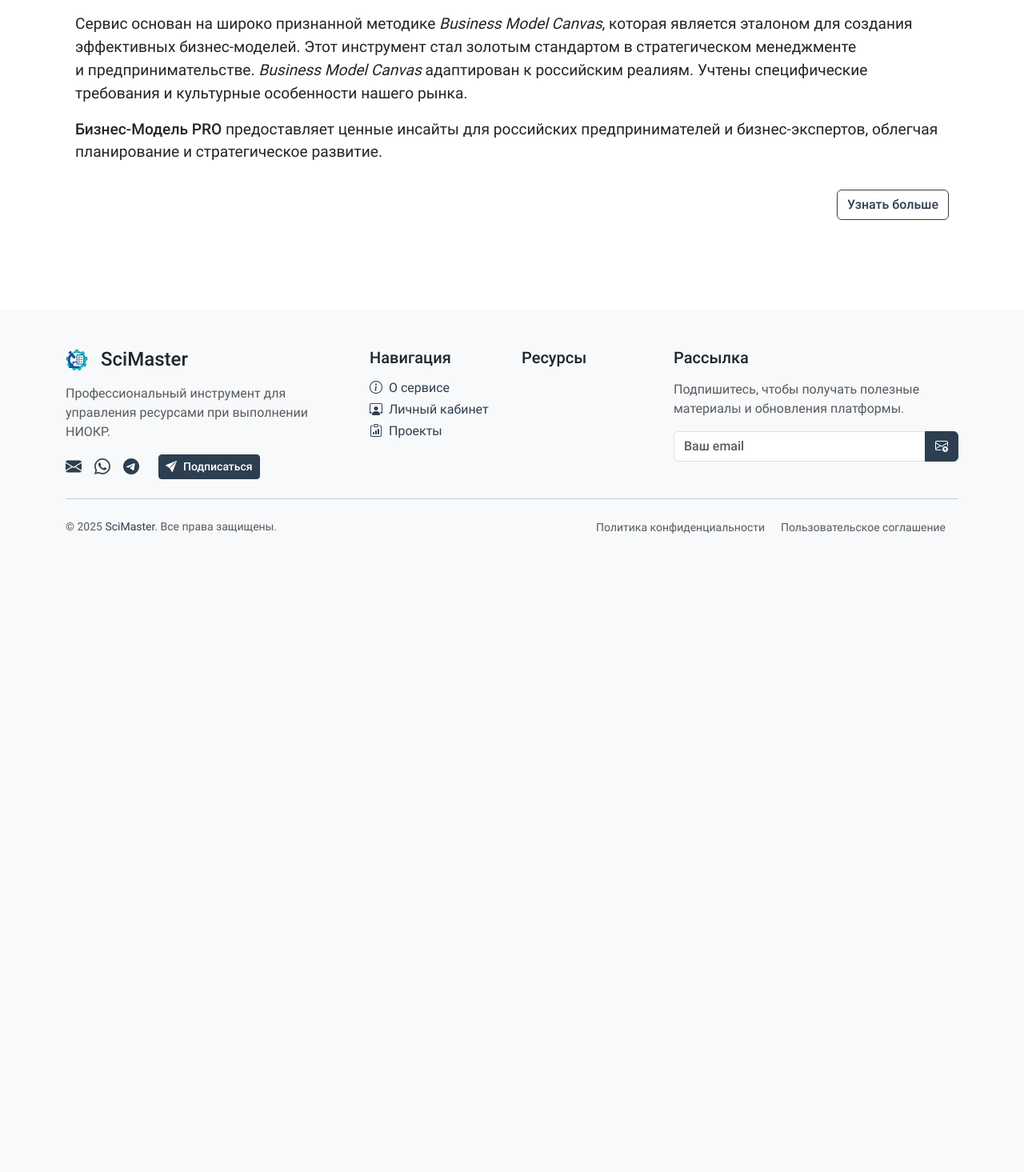
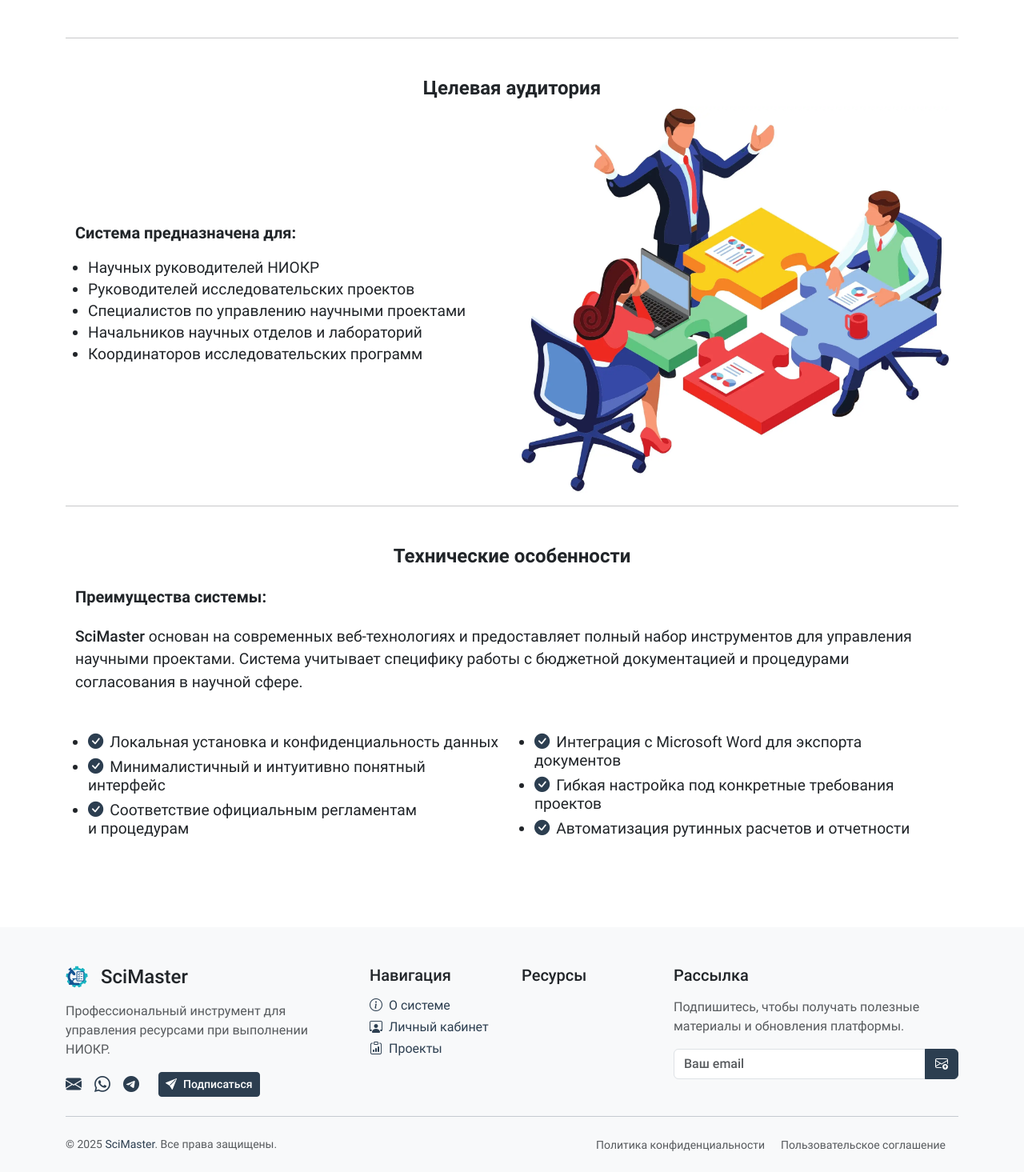
Before and after one commit to Hildbjorn/SciMaster, a Django app: page / in a window 1280 px wide. Shown: the part 3000-4465 px from the top of the page at 80% size. Before the commit the page ends 3667 px from the top, so only its background shows below. Run offline with Django 5.2, Linux system fonts and the light colour scheme; style sheets or scripts are compiled from the project's sources; parts of the project's set-up code (start-up, migrations or seed data) failed here and were passed over; some libraries are stand-ins or nearby versions.

Commit message:
2025-08-30

```diff
--- a/src/home/templates/home/components/about.html
+++ b/src/home/templates/home/components/about.html
@@ -3,69 +3,152 @@
 <!-- ======= About Section ======= -->
 <section id="about" class="py-5">
   <div class="container py-3 py-lg-5">
-    <h2 class="text-center mb-5">О сервисе</h2>
-    <h4 class="text-center mb-5">Сервис &laquo;Бизнес-Модель PRO&raquo;&nbsp;&mdash; это онлайн инструмент самостоятельного моделирования и&nbsp;оценки проектов, который поможет принять взвешенные решения для&nbsp;их&nbsp;реализации</h4>
+    <h2 class="text-center mb-5">О&nbsp;системе</h2>
+    <h4 class="text-center mb-5">SciMaster&nbsp;&mdash; это специализированная система управления НИОКР для&nbsp;научных руководителей</h4>
 
-    <h4 class="fw-bold text-center mb-5">Инструменты для&nbsp;вашего бизнеса</h4>
+    <h4 class="fw-bold text-center mb-5">Ключевые возможности системы</h4>
     <div class="row mx-auto px-0">
       <div class="col-lg-6 d-flex flex-column justify-content-center order-1 order-lg-1">
-        <img class="img-fluid" src="{% static 'img/stickers/canvas.webp' %}" alt="Шаблон" />
+        <img class="img-fluid" src="{% static 'img/elements/rnd.webp' %}" alt="Научные исследования" />
       </div>
       <div class="col-lg-6 d-flex flex-column justify-content-center order-2 order-lg-2">
         <h5 class="mt-3 fw-bold">Основные функции:</h5>
         <ul>
-          <li class="mt-1">Составление паспорта проекта</li>
-          <li class="mt-1">Разработка бизнес-модели проекта</li>
-          <li class="mt-1">Расчет показателей эффективности и&nbsp;оценка проекта</li>
-          <li class="mt-1">Выдача рекомендаций по&nbsp;реализации проекта</li>
-          <li class="mt-1">
-            ИИ Помощник по&nbsp;планированию <i>(bm-copilot)</i>
-          </li>
-          <li class="mt-1">
-            Направление проекта инвесторам <i>(по ссылке)</i>
-          </li>
-          <li class="mt-1">Формирование документов в&nbsp;формате&nbsp;PDF</li>
+          <li class="mt-1">Иерархическое управление работами: Проекты &rarr; Этапы &rarr; Мероприятия &rarr; Задачи</li>
+          <li class="mt-1">Назначение исполнителей с&nbsp;учетом должностей и&nbsp;квалификации</li>
+          <li class="mt-1">Автоматизированный расчет стоимости работ и&nbsp;трудоемкости</li>
+          <li class="mt-1">Интеграция с&nbsp;Формой 2-НИОКР ОПК</li>
+          <li class="mt-1">Управление субподрядчиками и&nbsp;соисполнителями</li>
+          <li class="mt-1">Формирование отчетности в&nbsp;формате Word</li>
+          <li class="mt-1">Визуализация прогресса и&nbsp;контроль сроков</li>
         </ul>
       </div>
     </div>
 
     <hr class="hr mb-5" />
 
-    <h4 class="fw-bold text-center mb-5">Целевая аудитория</h4>
+    <h4 class="fw-bold text-center mb-5">Процедура привлечения соисполнителей</h4>
+    <div class="row mx-auto px-0 mb-5">
+      <div class="col-12 text-center">
+        <img src="{% static 'img/schemes/scheme_01.svg' %}" alt="Процедура привлечения соисполнителей" class="img-fluid scheme-image" style="max-height: 400px; cursor: pointer;" data-bs-toggle="modal" data-bs-target="#schemeModal" data-scheme-src="{% static 'img/schemes/scheme_01.svg' %}" />
+      </div>
+    </div>
+
+    <hr class="hr mb-5" />
+
+    <h4 class="fw-bold text-center mb-5">Рабочий процесс системы</h4>
+    <div class="row mx-auto px-0 mb-5">
+      <div class="col-12 text-center">
+        <img src="{% static 'img/schemes/scheme_02.svg' %}" alt="Рабочий процесс системы" class="img-fluid scheme-image" style="max-height: 500px; cursor: pointer;" data-bs-toggle="modal" data-bs-target="#schemeModal" data-scheme-src="{% static 'img/schemes/scheme_02.svg' %}" />
+      </div>
+    </div>
+
+    <hr class="hr mb-5" />
+
+    <h4 class="fw-bold text-center mb-5">Взаимодействие страниц системы</h4>
+    <div class="row mx-auto px-0 mb-5">
+      <div class="col-12 text-center">
+        <img src="{% static 'img/schemes/scheme_03.svg' %}" alt="Взаимодействие страниц системы" class="img-fluid scheme-image" style="max-height: 600px; cursor: pointer;" data-bs-toggle="modal" data-bs-target="#schemeModal" data-scheme-src="{% static 'img/schemes/scheme_03.svg' %}" />
+      </div>
+    </div>
+
+    <hr class="hr mb-5" />
+
+    <h4 class="fw-bold text-center">Целевая аудитория</h4>
     <div class="row mx-auto px-0">
       <div class="col-lg-6 d-flex flex-column justify-content-center order-1 order-lg-2">
-        <img class="img-fluid" src="{% static 'img/stickers/audience.webp' %}" alt="Целевая аудитория" />
+        <img class="img-fluid" src="{% static 'img/elements/sci_masters.webp' %}" alt="Целевая аудитория" />
       </div>
       <div class="col-lg-6 d-flex flex-column justify-content-center order-2 order-lg-1">
-        <h5 class="mb-3 fw-bold">Сервис идеально подходит:</h5>
+        <h5 class="mb-3 fw-bold">Система предназначена для:</h5>
         <ul>
-          <li class="mt-1">Руководителям и&nbsp;владельцам бизнеса</li>
-          <li class="mt-1">Специалистам по&nbsp;управлению и&nbsp;планированию</li>
-          <li class="mt-1">Студентам бизнес-курсов и&nbsp;экономических дисциплин</li>
-          <li class="mt-1">Частным предпринимателям и&nbsp;владельцам стартапов</li>
-          <li class="mt-1">Независимым профессионалам и&nbsp;фрилансерам</li>
+          <li class="mt-1">Научных руководителей НИОКР</li>
+          <li class="mt-1">Руководителей исследовательских проектов</li>
+          <li class="mt-1">Специалистов по&nbsp;управлению научными проектами</li>
+          <li class="mt-1">Начальников научных отделов и&nbsp;лабораторий</li>
+          <li class="mt-1">Координаторов исследовательских программ</li>
         </ul>
       </div>
     </div>
 
     <hr class="hr mb-5" />
 
-    <h4 class="fw-bold text-center">Зарекомендовавшая себя методика</h4>
-    <img class="img-fluid my-5" src="{% static 'img/elements/business_model_composition.webp' %}" alt="Состав бизнес-модели" />
+    <h4 class="fw-bold text-center">Технические особенности</h4>
     <div class="row mx-auto px-0">
       <div class="col-lg-12 d-flex flex-column order-2 order-lg-2">
-        <h5 class="mt-3 fw-bold">Фундамент сервиса</h5>
+        <h5 class="mt-3 fw-bold">Преимущества системы:</h5>
         <p class="mt-3">
-          Сервис основан на&nbsp;широко признанной методике <i>Business Model Canvas</i>, которая является эталоном для создания эффективных бизнес-моделей. Этот инструмент стал золотым стандартом в&nbsp;стратегическом менеджменте и&nbsp;предпринимательстве. <i>Business Model Canvas</i> адаптирован к&nbsp;российским реалиям. Учтены специфические требования и&nbsp;культурные особенности нашего рынка.
+          <strong>SciMaster</strong> основан на&nbsp;современных веб-технологиях и&nbsp;предоставляет полный набор инструментов для управления научными проектами. Система учитывает специфику работы с&nbsp;бюджетной документацией и&nbsp;процедурами согласования в&nbsp;научной сфере.
         </p>
-        <p class="mt-0">
-          <b>Бизнес-Модель PRO</b> предоставляет ценные инсайты для&nbsp;российских предпринимателей и&nbsp;бизнес-экспертов, облегчая планирование и&nbsp;стратегическое развитие.
-        </p>
-        <p class="mt-3 text-center text-md-end">
-          <a class="btn btn-outline-primary" href="#">Узнать больше</a>
-        </p>
+        <div class="row mt-4">
+          <div class="col-md-6">
+            <ul>
+              <li class="mt-2">
+                <i class="bi bi-check-circle-fill text-primary me-2"></i>Локальная установка и&nbsp;конфиденциальность данных
+              </li>
+              <li class="mt-2">
+                <i class="bi bi-check-circle-fill text-primary me-2"></i>Минималистичный и&nbsp;интуитивно понятный интерфейс
+              </li>
+              <li class="mt-2">
+                <i class="bi bi-check-circle-fill text-primary me-2"></i>Соответствие официальным регламентам и&nbsp;процедурам
+              </li>
+            </ul>
+          </div>
+          <div class="col-md-6">
+            <ul>
+              <li class="mt-2">
+                <i class="bi bi-check-circle-fill text-primary me-2"></i>Интеграция с&nbsp;Microsoft Word для экспорта документов
+              </li>
+              <li class="mt-2">
+                <i class="bi bi-check-circle-fill text-primary me-2"></i>Гибкая настройка под конкретные требования проектов
+              </li>
+              <li class="mt-2">
+                <i class="bi bi-check-circle-fill text-primary me-2"></i>Автоматизация рутинных расчетов и&nbsp;отчетности
+              </li>
+            </ul>
+          </div>
+        </div>
       </div>
     </div>
   </div>
 </section>
+
+<!-- Modal для увеличения схем (полноэкранный) -->
+<div class="modal fade" id="schemeModal" tabindex="-1" aria-hidden="true">
+  <div class="modal-dialog modal-fullscreen">
+    <div class="modal-content">
+      <div class="modal-header">
+        <h5 class="modal-title">Просмотр схемы</h5>
+        <button type="button" class="btn-close" data-bs-dismiss="modal" aria-label="Close"></button>
+      </div>
+      <div class="modal-body text-center">
+        <div class="container-fluid h-100">
+          <div class="row h-100">
+            <div class="col-12 d-flex align-items-center justify-content-center">
+              <img id="modalSchemeImage" src="" class="img-fluid" style="max-height: 90vh; object-fit: contain;" alt="Увеличенное изображение схемы" />
+            </div>
+          </div>
+        </div>
+      </div>
+      <div class="modal-footer">
+        <button type="button" class="btn btn-secondary" data-bs-dismiss="modal"><i class="bi bi-x-circle me-1"></i>Закрыть</button>
+      </div>
+    </div>
+  </div>
+</div>
+
+<script>
+  // Скрипт для работы модального окна с увеличенными схемами
+  document.addEventListener('DOMContentLoaded', function () {
+    const schemeImages = document.querySelectorAll('.scheme-image')
+    const modalSchemeImage = document.getElementById('modalSchemeImage')
+
+    schemeImages.forEach((image) => {
+      image.addEventListener('click', function () {
+        const schemeSrc = this.getAttribute('data-scheme-src')
+        modalSchemeImage.src = schemeSrc
+      })
+    })
+  })
+</script>
 <!-- ===== End About Section ===== -->
--- a/src/home/templates/home/components/hero.html
+++ b/src/home/templates/home/components/hero.html
@@ -29,9 +29,9 @@
               <div class="col-11 text-light">Сокращает трудозатраты научных руководителей</div>
             </div>
           </div>
-          <div class="d-flex justify-content-center justify-content-xl-start row gap-4">
+          {% comment %} <div class="d-flex justify-content-center justify-content-xl-start row gap-4">
             <h2 class="text-warning fs-1 mb-5"><i class="bi bi-lightbulb pe-3"></i>Идея воплощается...</h2>
-          </div>
+          </div> {% endcomment %}
         </div>
         <div class="hero-img col-12 col-xl-6 order-1 order-xl-2 text-center text-xl-end mb-5 mb-xl-0" data-aos="zoom-in" data-aos-delay="200">
           <img class="img-fluid w-75" src="{% static 'img/elements/logo.webp' %}" alt="Домино" />
--- a/src/templates/layout/footer/footer_navigation.html
+++ b/src/templates/layout/footer/footer_navigation.html
@@ -3,7 +3,7 @@
   <h5 class="mb-3">Навигация</h5>
   <ul class="list-unstyled text-dark">
     <li class="mb-2 d-block text-start">
-      <a class="text-nowrap text-decoration-none" href="{% url 'index' %}#about"><i class="bi bi-info-circle me-2"></i>О&nbsp;сервисе</a>
+      <a class="text-nowrap text-decoration-none" href="{% url 'index' %}#about"><i class="bi bi-info-circle me-2"></i>О&nbsp;системе</a>
     </li>
     {% if request.user.is_authenticated %}
       <li class="mb-2 d-block text-start">
--- a/src/templates/layout/header/main_menu/about_link.html
+++ b/src/templates/layout/header/main_menu/about_link.html
@@ -1,8 +1,8 @@
 {% load static %}
-<!-- ========== ССЫЛКА "О СЕРВИСЕ" ========== -->
+<!-- ========== ССЫЛКА "О системе" ========== -->
 <!--
   Пункт главного меню навигации
-  Ведет на раздел "О сервисе" на главной странице
+  Ведет на раздел "О системе" на главной странице
 -->
 
 <li class="nav-item">
@@ -13,6 +13,6 @@
           aria-current="false"
       {% endif %}
       href="{% url 'index' %}#about">
-      <i class="bi bi-info-circle me-2"></i>О&nbsp;сервисе
+      <i class="bi bi-info-circle me-2"></i>О&nbsp;системе
   </a>
 </li>
```
Also changed, not shown: src/static/img/elements/rnd.webp (added), src/static/img/elements/sci_masters.webp (added), src/static/img/elements/wallpaper.jpeg (deleted), src/static/img/elements/wallpaper.png (deleted), src/static/img/schemes/scheme_01.svg (added), src/static/img/schemes/scheme_02.svg (added), src/static/img/schemes/scheme_03.svg (added).
